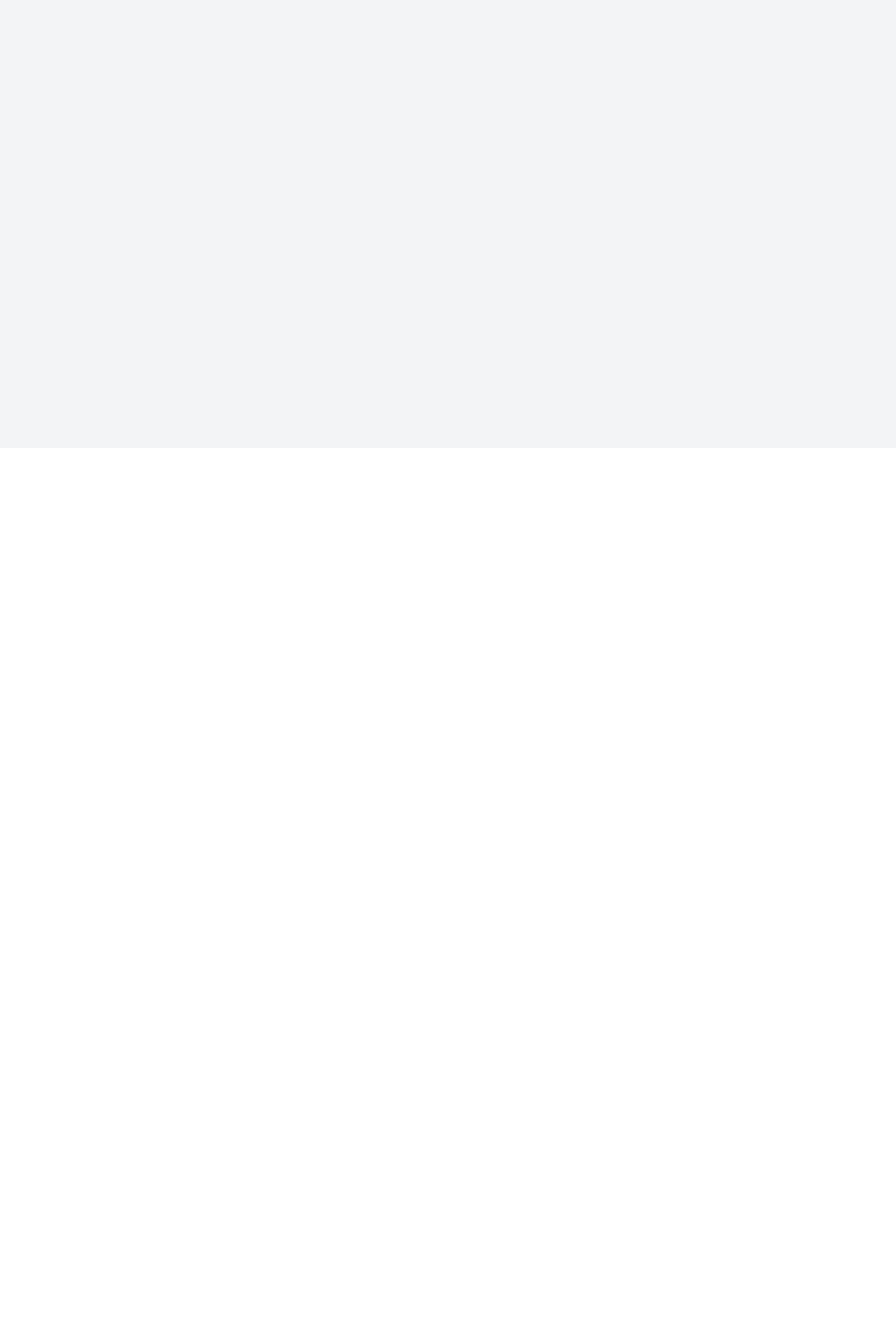
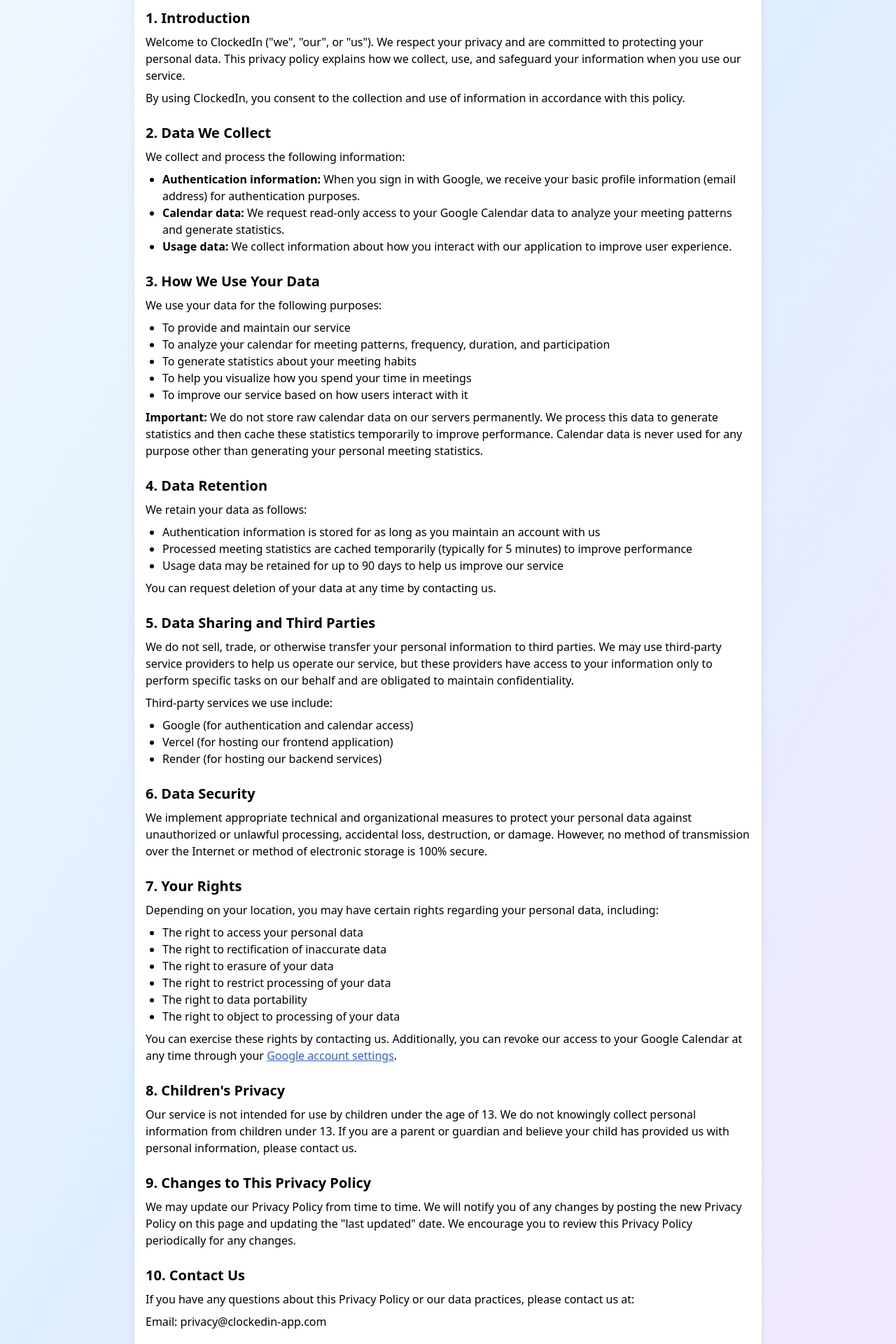
Before and after one commit to Oliverpt-1/ClockedIn, a React (Vite) app in the folder client/: page /privacy-policy in a window 1280 px wide. Before the commit this address had no page. Shown: the part 160-2080 px from the top of the page at 70% size. Before the commit the page ends 800 px from the top, so only its background shows below. Built offline with nearby package versions, Linux system fonts and the light colour scheme.

Commit message:
new changes

```diff
--- a/client/src/App.tsx
+++ b/client/src/App.tsx
@@ -3,6 +3,7 @@ import { useState, useEffect } from 'react';
 import Login from './pages/Login';
 import Dashboard from './pages/Dashboard';
 import GoogleCallback from './pages/GoogleCallback';
+import PrivacyPolicy from './pages/PrivacyPolicy';
 
 function App() {
   const [isAuthenticated, setIsAuthenticated] = useState(() => {
@@ -75,6 +76,10 @@ function App() {
             path="/auth/google/callback"
             element={<GoogleCallback setIsAuthenticated={setIsAuthenticated} />}
           />
+          <Route
+            path="/privacy-policy"
+            element={<PrivacyPolicy />}
+          />
         </Routes>
       </div>
     </Router>
--- a/client/src/pages/Login.tsx
+++ b/client/src/pages/Login.tsx
@@ -98,6 +98,11 @@ const Login: FC<LoginProps> = ({ setIsAuthenticated }) => {
       {/* Footer */}
       <div className="mt-12 text-center text-gray-500 text-sm z-10">
         ClockedIn • Plan your 2025 meetings better
+        <div className="mt-2">
+          <a href="/privacy-policy" className="text-blue-500 hover:text-blue-700 underline" target="_blank" rel="noopener noreferrer">
+            Privacy Policy
+          </a>
+        </div>
       </div>
 
       {/* Add animation keyframes */}
--- /dev/null
+++ b/client/src/pages/PrivacyPolicy.tsx
@@ -0,0 +1,102 @@
+import React from 'react';
+
+const PrivacyPolicy = () => {
+  return (
+    <div className="min-h-screen bg-gradient-to-br from-blue-50 via-blue-100 to-purple-100 py-10">
+      <div className="container mx-auto px-4 max-w-4xl bg-white rounded-lg shadow-lg p-8">
+        <h1 className="text-3xl font-bold mb-6">Privacy Policy for ClockedIn</h1>
+        <p className="text-gray-600 mb-4">Last updated: {new Date().toLocaleDateString()}</p>
+
+        <div className="space-y-6">
+          <section>
+            <h2 className="text-xl font-semibold mb-2">1. Introduction</h2>
+            <p>Welcome to ClockedIn ("we", "our", or "us"). We respect your privacy and are committed to protecting your personal data. This privacy policy explains how we collect, use, and safeguard your information when you use our service.</p>
+            <p className="mt-2">By using ClockedIn, you consent to the collection and use of information in accordance with this policy.</p>
+          </section>
+
+          <section>
+            <h2 className="text-xl font-semibold mb-2">2. Data We Collect</h2>
+            <p>We collect and process the following information:</p>
+            <ul className="list-disc pl-6 mt-2">
+              <li><strong>Authentication information:</strong> When you sign in with Google, we receive your basic profile information (email address) for authentication purposes.</li>
+              <li><strong>Calendar data:</strong> We request read-only access to your Google Calendar data to analyze your meeting patterns and generate statistics.</li>
+              <li><strong>Usage data:</strong> We collect information about how you interact with our application to improve user experience.</li>
+            </ul>
+          </section>
+
+          <section>
+            <h2 className="text-xl font-semibold mb-2">3. How We Use Your Data</h2>
+            <p>We use your data for the following purposes:</p>
+            <ul className="list-disc pl-6 mt-2">
+              <li>To provide and maintain our service</li>
+              <li>To analyze your calendar for meeting patterns, frequency, duration, and participation</li>
+              <li>To generate statistics about your meeting habits</li>
+              <li>To help you visualize how you spend your time in meetings</li>
+              <li>To improve our service based on how users interact with it</li>
+            </ul>
+            <p className="mt-2"><strong>Important:</strong> We do not store raw calendar data on our servers permanently. We process this data to generate statistics and then cache these statistics temporarily to improve performance. Calendar data is never used for any purpose other than generating your personal meeting statistics.</p>
+          </section>
+
+          <section>
+            <h2 className="text-xl font-semibold mb-2">4. Data Retention</h2>
+            <p>We retain your data as follows:</p>
+            <ul className="list-disc pl-6 mt-2">
+              <li>Authentication information is stored for as long as you maintain an account with us</li>
+              <li>Processed meeting statistics are cached temporarily (typically for 5 minutes) to improve performance</li>
+              <li>Usage data may be retained for up to 90 days to help us improve our service</li>
+            </ul>
+            <p className="mt-2">You can request deletion of your data at any time by contacting us.</p>
+          </section>
+
+          <section>
+            <h2 className="text-xl font-semibold mb-2">5. Data Sharing and Third Parties</h2>
+            <p>We do not sell, trade, or otherwise transfer your personal information to third parties. We may use third-party service providers to help us operate our service, but these providers have access to your information only to perform specific tasks on our behalf and are obligated to maintain confidentiality.</p>
+            <p className="mt-2">Third-party services we use include:</p>
+            <ul className="list-disc pl-6 mt-2">
+              <li>Google (for authentication and calendar access)</li>
+              <li>Vercel (for hosting our frontend application)</li>
+              <li>Render (for hosting our backend services)</li>
+            </ul>
+          </section>
+
+          <section>
+            <h2 className="text-xl font-semibold mb-2">6. Data Security</h2>
+            <p>We implement appropriate technical and organizational measures to protect your personal data against unauthorized or unlawful processing, accidental loss, destruction, or damage. However, no method of transmission over the Internet or method of electronic storage is 100% secure.</p>
+          </section>
+
+          <section>
+            <h2 className="text-xl font-semibold mb-2">7. Your Rights</h2>
+            <p>Depending on your location, you may have certain rights regarding your personal data, including:</p>
+            <ul className="list-disc pl-6 mt-2">
+              <li>The right to access your personal data</li>
+              <li>The right to rectification of inaccurate data</li>
+              <li>The right to erasure of your data</li>
+              <li>The right to restrict processing of your data</li>
+              <li>The right to data portability</li>
+              <li>The right to object to processing of your data</li>
+            </ul>
+            <p className="mt-2">You can exercise these rights by contacting us. Additionally, you can revoke our access to your Google Calendar at any time through your <a href="https://myaccount.google.com/permissions" className="text-blue-600 hover:text-blue-800 underline">Google account settings</a>.</p>
+          </section>
+
+          <section>
+            <h2 className="text-xl font-semibold mb-2">8. Children's Privacy</h2>
+            <p>Our service is not intended for use by children under the age of 13. We do not knowingly collect personal information from children under 13. If you are a parent or guardian and believe your child has provided us with personal information, please contact us.</p>
+          </section>
+
+          <section>
+            <h2 className="text-xl font-semibold mb-2">9. Changes to This Privacy Policy</h2>
+            <p>We may update our Privacy Policy from time to time. We will notify you of any changes by posting the new Privacy Policy on this page and updating the "last updated" date. We encourage you to review this Privacy Policy periodically for any changes.</p>
+          </section>
+
+          <section>
+            <h2 className="text-xl font-semibold mb-2">10. Contact Us</h2>
+            <p>If you have any questions about this Privacy Policy or our data practices, please contact us at:</p>
+            <p className="mt-2 font-medium">Email: privacy@clockedin-app.com</p>
+          </section>
+        </div>
+      </div>
+    </div>
+  );
+};
+
+export default PrivacyPolicy;
```
